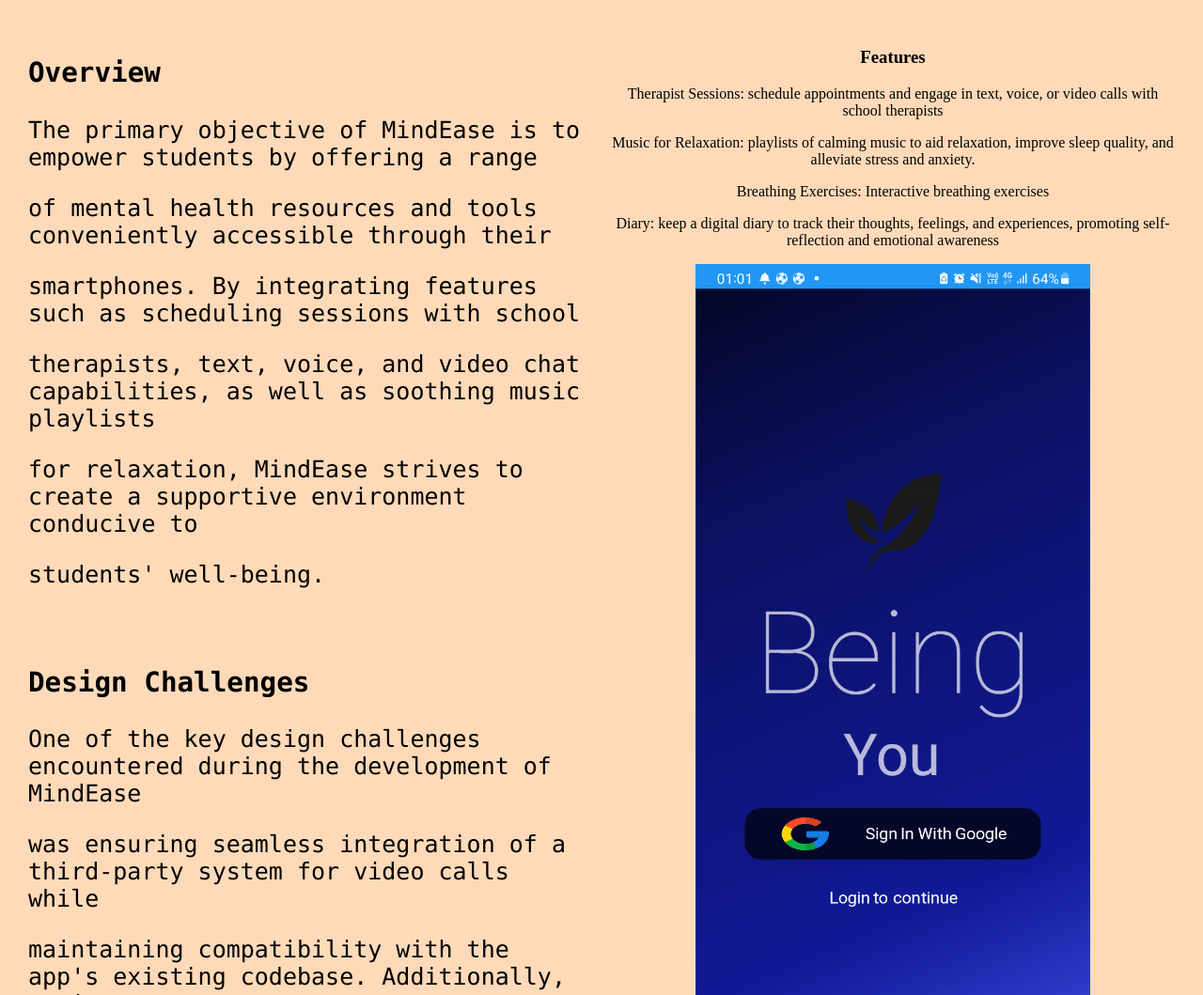
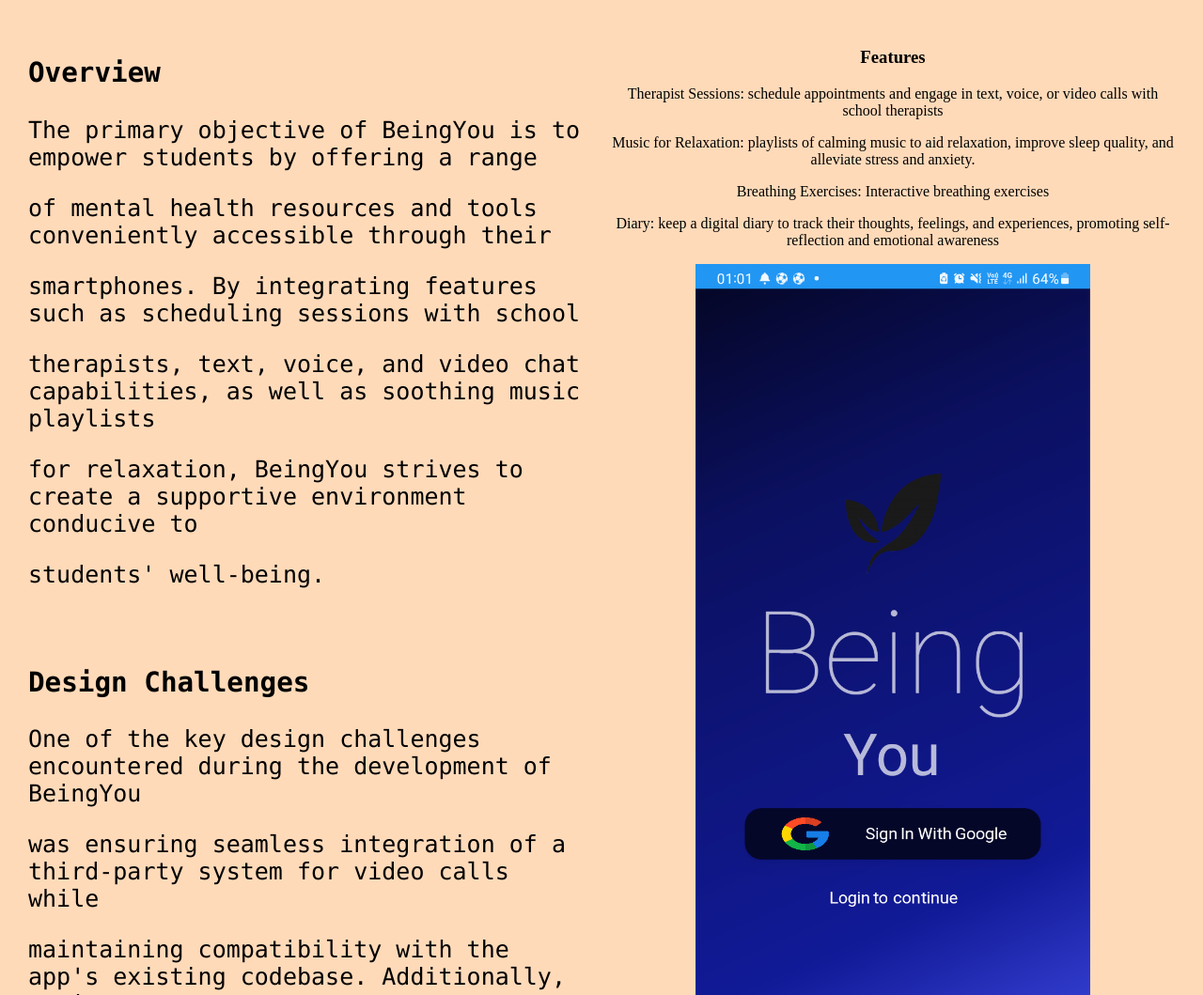
Before and after one commit to thembagray/myresume.github.io, a plain HTML site: page index.html in a window 1280 px wide. Shown: the part 3740-4799 px from the top of the page at 94% size. Drawn offline with Linux system fonts and the light colour scheme.

Commit message:
Update index.html

```diff
--- a/index.html
+++ b/index.html
@@ -211,16 +211,16 @@
     <div class="grid-item2">
       <h3>Overview</h3>
 
-      <p>The primary objective of MindEase is to empower students by offering a range</p>
+      <p>The primary objective of BeingYou is to empower students by offering a range</p>
       <p> of mental health resources and tools conveniently accessible through their </p>
       <p>smartphones. By integrating features such as scheduling sessions with school</p>
       <p>therapists, text, voice, and video chat capabilities, as well as soothing music playlists</p>
-      <p>for relaxation, MindEase strives to create a supportive environment conducive to </p>
+      <p>for relaxation, BeingYou strives to create a supportive environment conducive to </p>
       <p>students' well-being.</p>
       <br>
       <h3>Design Challenges</h3>
 
-      <p>One of the key design challenges encountered during the development of MindEase  </p>
+      <p>One of the key design challenges encountered during the development of BeingYou  </p>
       <p>was ensuring seamless integration of a third-party system for video calls while </p>
       <p>maintaining compatibility with the app's existing codebase. Additionally, stringent </p>
       <p>security protocols were implemented to safeguard user data and ensure compliance</p>
```
